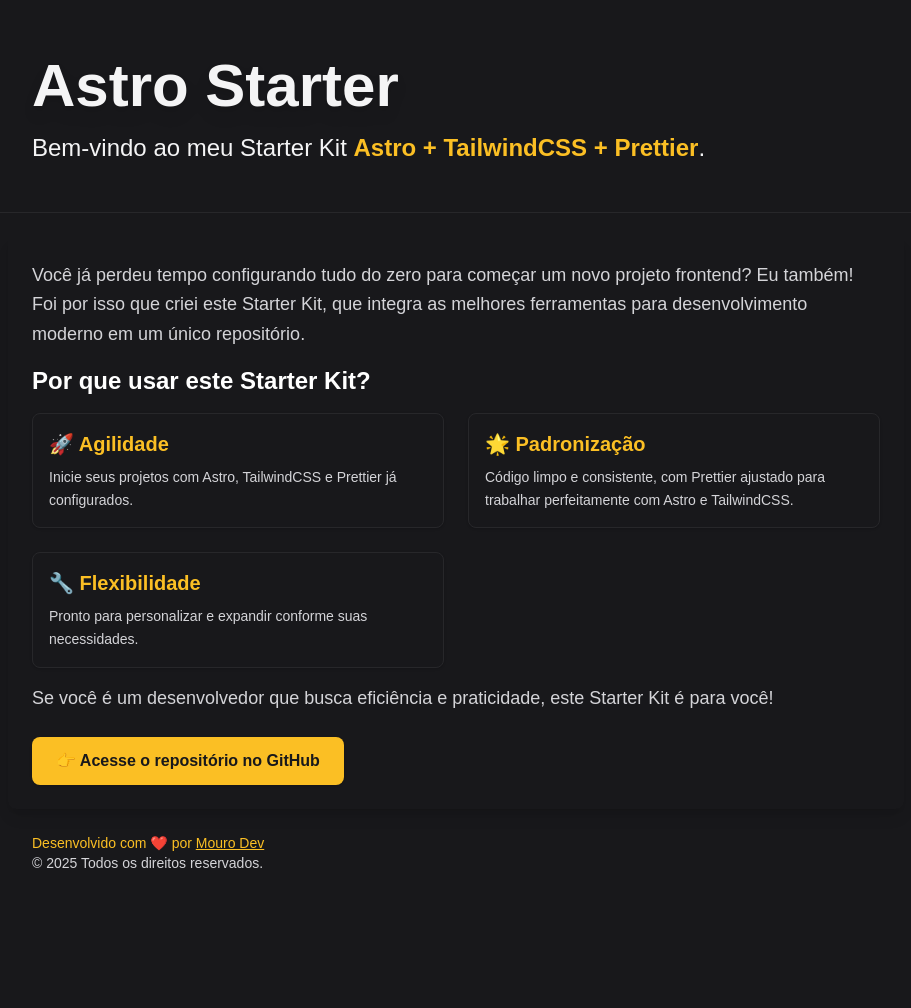
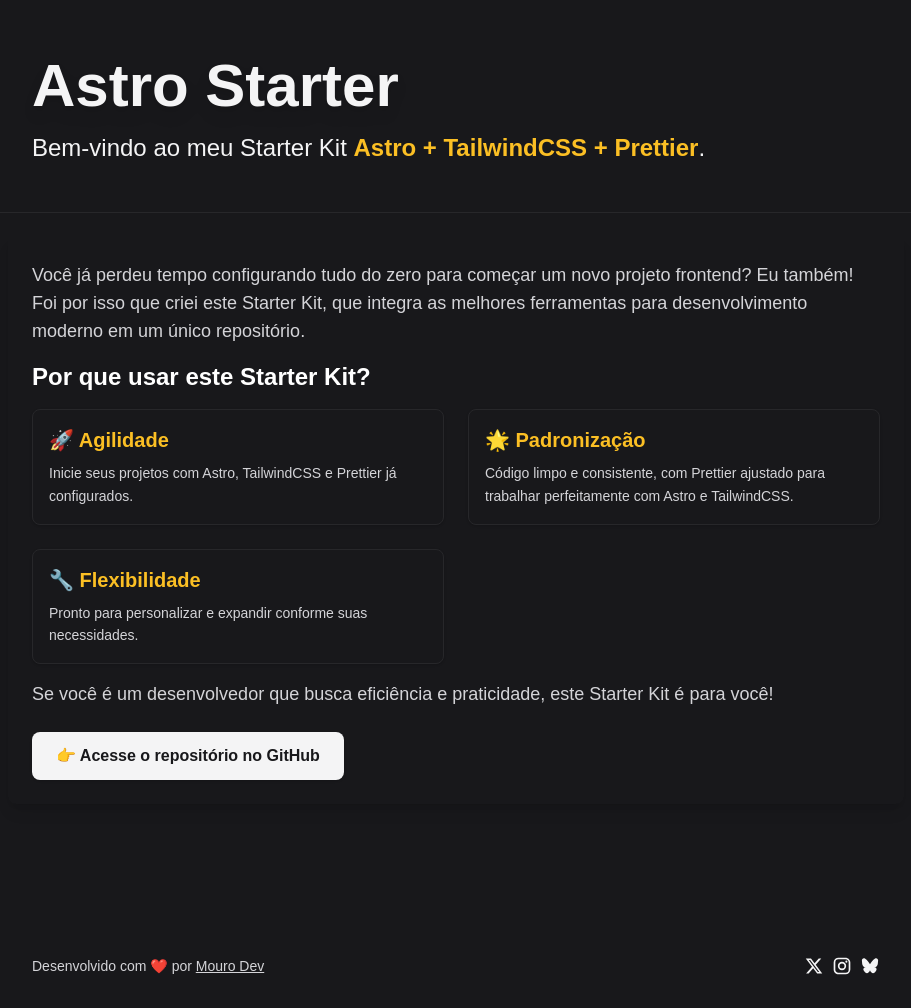
Before and after one commit to mourodev/astro-starter-website, an Astro site: page / in a window 1280 px wide. Shown: the whole page, without its empty margins (184-1095 px from the left). Before the commit the page ends 897 px from the top, so only its background shows below. Built offline with nearby package versions, Linux system fonts and the light colour scheme; Astro itself is replaced by a stand-in of ours.

Commit message:
footer atualizado

```diff
--- a/package.json
+++ b/package.json
@@ -11,7 +11,7 @@
   "dependencies": {
     "@astrojs/tailwind": "^5.1.4",
     "@fontsource-variable/inter": "^5.1.1",
-    "astro": "^5.1.5",
+    "astro": "^5.1.6",
     "tailwindcss": "^3.4.17"
   },
   "devDependencies": {
--- a/src/components/Myfooter.astro
+++ b/src/components/Myfooter.astro
@@ -2,8 +2,9 @@
 
 ---
 
-<div class="container mx-auto max-w-4xl p-6">
-	<p class="text-sm text-amber-400">
+<div class="container mx-auto mb-2 mt-32 max-w-4xl p-6">
+	<div class="flex items-center justify-between">
+		<p class="text-sm text-zinc-300">
 			Desenvolvido com ❤️ por <a
 				class="underline hover:text-amber-500"
 				href="https://github.com/mourodev"
@@ -12,7 +13,45 @@
 			>
 		</p>
 
-	<p class="text-sm text-zinc-300">
-		&copy; {new Date().getFullYear()} Todos os direitos reservados.
-	</p>
+		<!-- Social Links -->
+		<div class="flex items-center justify-end gap-2">
+			<a href="https://x.com/moouro" target="_blank" rel="noopener noreferrer">
+				<svg xmlns="http://www.w3.org/2000/svg" width="20" height="20" viewBox="0 0 24 24"
+					><path
+						fill="currentColor"
+						d="m17.687 3.063l-4.996 5.711l-4.32-5.711H2.112l7.477 9.776l-7.086 8.099h3.034l5.469-6.25l4.78 6.25h6.102l-7.794-10.304l6.625-7.571zm-1.064 16.06L5.654 4.782h1.803l10.846 14.34z"
+					></path>
+					<title>Twitter</title>
+				</svg>
+			</a>
+
+			<a href="https://www.instagram.com/moouro/" target="_blank" rel="noopener noreferrer">
+				<svg xmlns="http://www.w3.org/2000/svg" width="20" height="20" viewBox="0 0 24 24"
+					><path
+						fill="currentColor"
+						d="M7.8 2h8.4C19.4 2 22 4.6 22 7.8v8.4a5.8 5.8 0 0 1-5.8 5.8H7.8C4.6 22 2 19.4 2 16.2V7.8A5.8 5.8 0 0 1 7.8 2m-.2 2A3.6 3.6 0 0 0 4 7.6v8.8C4 18.39 5.61 20 7.6 20h8.8a3.6 3.6 0 0 0 3.6-3.6V7.6C20 5.61 18.39 4 16.4 4zm9.65 1.5a1.25 1.25 0 0 1 1.25 1.25A1.25 1.25 0 0 1 17.25 8A1.25 1.25 0 0 1 16 6.75a1.25 1.25 0 0 1 1.25-1.25M12 7a5 5 0 0 1 5 5a5 5 0 0 1-5 5a5 5 0 0 1-5-5a5 5 0 0 1 5-5m0 2a3 3 0 0 0-3 3a3 3 0 0 0 3 3a3 3 0 0 0 3-3a3 3 0 0 0-3-3"
+					></path>
+					<title>Instagram</title>
+				</svg>
+			</a>
+
+			<a
+				href="href: 'https://bsky.app/profile/moouro.bsky.social',  "
+				target="_blank"
+				rel="noopener noreferrer"
+			>
+				<svg xmlns="http://www.w3.org/2000/svg" width="20" height="20" viewBox="0 0 24 24"
+					><g fill="none"
+						><path
+							d="m12.594 23.258l-.012.002l-.071.035l-.02.004l-.014-.004l-.071-.036q-.016-.004-.024.006l-.004.01l-.017.428l.005.02l.01.013l.104.074l.015.004l.012-.004l.104-.074l.012-.016l.004-.017l-.017-.427q-.004-.016-.016-.018m.264-.113l-.014.002l-.184.093l-.01.01l-.003.011l.018.43l.005.012l.008.008l.201.092q.019.005.029-.008l.004-.014l-.034-.614q-.005-.019-.02-.022m-.715.002a.02.02 0 0 0-.027.006l-.006.014l-.034.614q.001.018.017.024l.015-.002l.201-.093l.01-.008l.003-.011l.018-.43l-.003-.012l-.01-.01z"
+						></path><path
+							fill="currentColor"
+							d="M5.892 2.93c-1.78-1.06-3.813.446-3.63 2.359l.398 4.185c.176 1.855 1.84 4.026 4.195 3.823C4.5 14 3.132 15.865 4.88 18.145c.286.373.597.745.914 1.062s.69.628 1.062.914c1.88 1.441 4.375-.65 5.055-2.69l.09-.268l.09.269c.68 2.04 3.174 4.13 5.055 2.689c.372-.286.745-.597 1.062-.914s.628-.69.914-1.062c1.747-2.28.379-4.145-1.976-4.848c2.355.203 4.018-1.968 4.195-3.823l.399-4.185c.182-1.913-1.852-3.418-3.631-2.36C15.2 4.66 13.485 7.393 12 9.902C10.515 7.392 8.8 4.66 5.892 2.93"
+						></path></g
+					>
+					<title>Bluesky</title>
+				</svg></a
+			>
 		</div>
+	</div>
+</div>
--- a/src/components/Welcome.astro
+++ b/src/components/Welcome.astro
@@ -4,14 +4,14 @@
 
 <div class="mx-auto max-w-4xl space-y-6 rounded-lg p-6 shadow-lg">
 	<div class="space-y-4">
-		<p class="text-lg leading-relaxed text-zinc-300">
+		<p class="leading-relaxed text-zinc-300 md:text-lg">
 			Você já perdeu tempo configurando tudo do zero para começar um novo projeto frontend? Eu
 			também! Foi por isso que criei este Starter Kit, que integra as melhores ferramentas para
 			desenvolvimento moderno em um único repositório.
 		</p>
 
 		<div class="space-y-4">
-			<h2 class="text-2xl font-semibold text-white">Por que usar este Starter Kit?</h2>
+			<h2 class="text-xl font-semibold text-white md:text-2xl">Por que usar este Starter Kit?</h2>
 
 			<!-- Grid of Cards -->
 			<div class="grid grid-cols-1 gap-6 md:grid-cols-2">
@@ -41,7 +41,7 @@
 				</div>
 			</div>
 
-			<p class="mt-4 text-lg leading-relaxed text-zinc-300">
+			<p class="mt-4 text-sm leading-relaxed text-zinc-300 md:text-lg">
 				Se você é um desenvolvedor que busca eficiência e praticidade, este Starter Kit é para você!
 			</p>
 		</div>
@@ -51,7 +51,7 @@
 		href="https://github.com/mourodev/Astro-Starter"
 		target="_blank"
 		rel="noopener noreferrer"
-		class="mt-8 inline-flex rounded-lg bg-amber-400 px-6 py-3 font-semibold text-zinc-900 shadow transition duration-200 hover:bg-amber-500"
+		class="mt-8 inline-flex rounded-lg bg-zinc-100 px-6 py-3 font-semibold text-zinc-900 shadow transition duration-200 hover:bg-zinc-200"
 	>
 		👉 Acesse o repositório no GitHub
 	</a>
```
Also changed, not shown: pnpm-lock.yaml, public/favicon.svg. Lines whose indentation alone changed are shown as unchanged.
